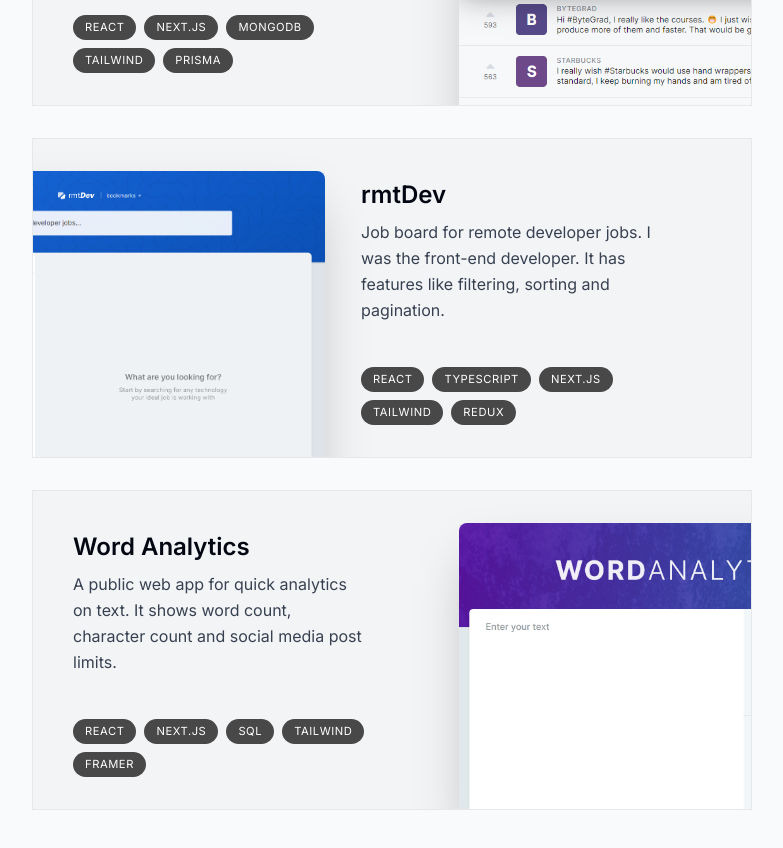
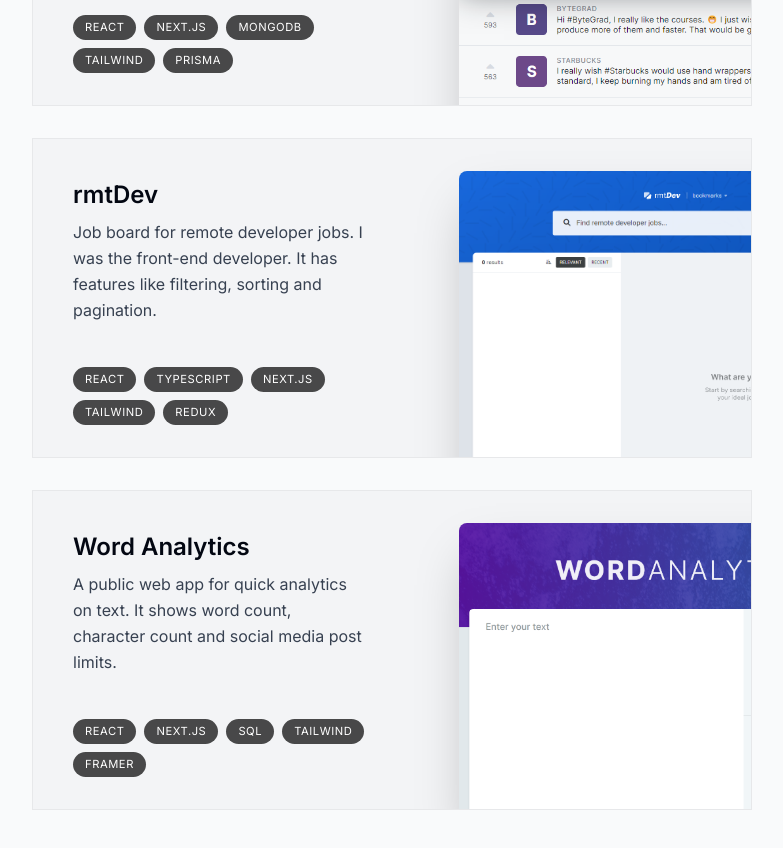
Before and after one commit to mdshemul48/portfolio, a Next.js app: page / in a window 1280 px wide. Shown: the part 1580-2428 px from the top of the page, without its empty margins (248-1031 px from the left). Built offline with nearby package versions, Linux system fonts and the light colour scheme.

Commit message:
adding project animation

```diff
--- a/src/components/Projects/Project.tsx
+++ b/src/components/Projects/Project.tsx
@@ -1,5 +1,9 @@
+"use client";
+
 import Image, { StaticImageData } from "next/image";
-import React from "react";
+import React, { useRef } from "react";
+import { useScroll } from "framer-motion";
+import { motion } from "framer-motion";
 
 type ProjectPropsType = {
   title: string;
@@ -14,7 +18,22 @@ export default function Project({
   tags,
   imageUrl,
 }: ProjectPropsType) {
+  const ref = useRef<HTMLDivElement>(null);
+
+  const { scrollYProgress } = useScroll({
+    target: ref,
+    offset: ["0 1", "1.33 1"],
+  });
+
   return (
+    <motion.div
+      style={{
+        scale: scrollYProgress,
+        opacity: scrollYProgress,
+      }}
+      ref={ref}
+      className="mb-3 sm:mb-8 last:mb-0"
+    >
       <section className="group relative bg-gray-100 max-w-[45rem] border border-black/5 overflow-hidden sm:pr-8 sm:h-[20rem] mb-3 sm:mb-8 last:mb-0 hover:bg-gray-200 transition">
         <div className="pt-4 py-4 pb-8 px-5 sm:pl-10 sm:pr-2 sm:pt-10 w-1/2 flex flex-col h-full group-even:ml-[18rem]">
           <h3 className="text-2xl font-semibold">{title}</h3>
@@ -54,6 +73,7 @@ export default function Project({
           alt="project i worked on."
           quality={95}
         />
-    </section>
+      </section>{" "}
+    </motion.div>
   );
 }
```
Lines whose indentation alone changed are shown as unchanged.
